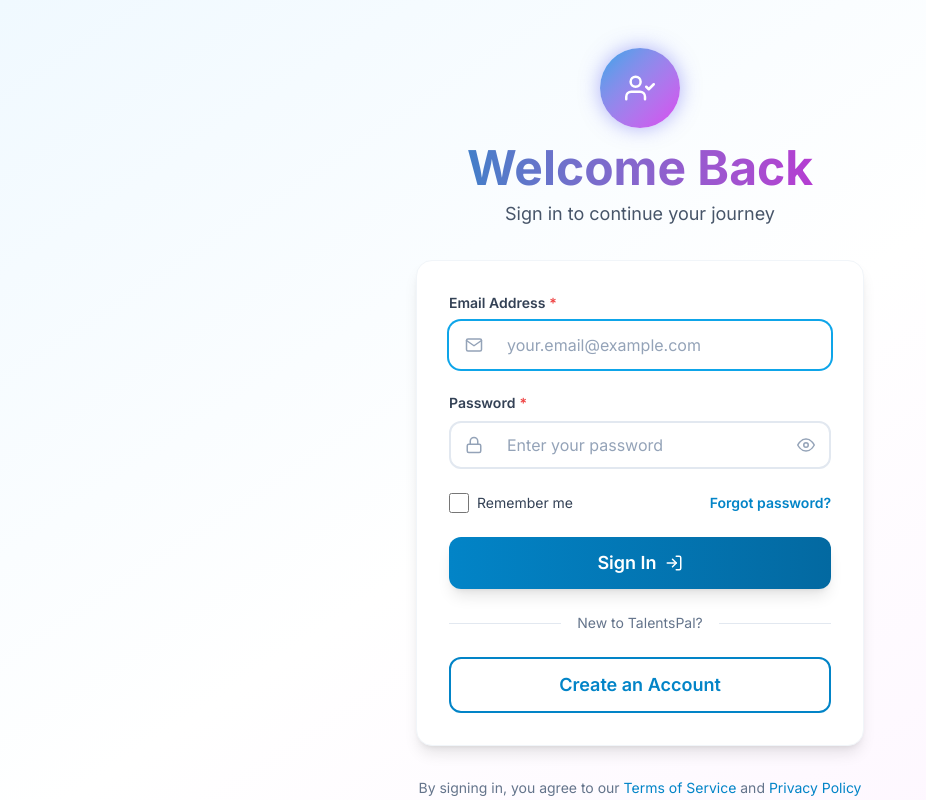
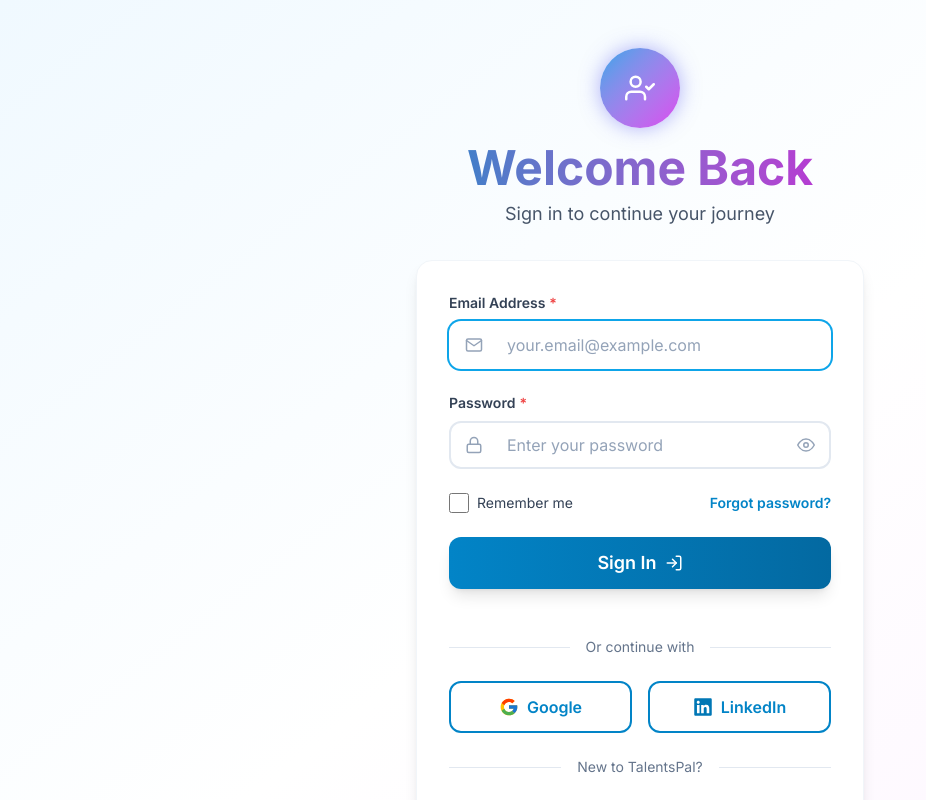
Before and after one commit to TalentsPal/TalentsPal, a Next.js app in the folder frontend/: page /login in a window 1280 px wide. Shown: the top 800 px of the page, without its empty margins (0-926 px from the left). Built offline with nearby package versions, Linux system fonts and the light colour scheme.

Commit message:
Fix(frontend): update login page.tsx

```diff
--- a/frontend/src/app/login/page.tsx
+++ b/frontend/src/app/login/page.tsx
@@ -5,6 +5,8 @@ import Link from 'next/link';
 import { useRouter } from 'next/navigation';
 import { motion } from 'framer-motion';
 import { FiMail, FiLock, FiLogIn, FiUserCheck } from 'react-icons/fi';
+import { FcGoogle } from 'react-icons/fc';
+import { FaLinkedin } from 'react-icons/fa';
 import Input from '@/components/ui/Input';
 import Button from '@/components/ui/Button';
 import { LoginFormData, FormErrors, UserRole } from '@/types';
@@ -196,6 +198,41 @@ export default function LoginPage() {
               Sign In
             </Button>
 
+            {/* Social Login */}
+            <div className="mt-6">
+              <div className="relative mb-6">
+                <div className="absolute inset-0 flex items-center">
+                  <div className="w-full border-t border-dark-200 dark:border-dark-700" />
+                </div>
+                <div className="relative flex justify-center text-sm">
+                  <span className="px-4 bg-white dark:bg-dark-900 text-dark-500 dark:text-dark-400">
+                    Or continue with
+                  </span>
+                </div>
+              </div>
+
+              <div className="grid grid-cols-2 gap-4">
+                <Button
+                  type="button"
+                  variant="outline"
+                  className="w-full hover:bg-gray-50 dark:hover:bg-dark-800 transition-colors duration-200"
+                  leftIcon={<FcGoogle className="text-xl" />}
+                  onClick={() => { }}
+                >
+                  Google
+                </Button>
+                <Button
+                  type="button"
+                  variant="outline"
+                  className="w-full hover:bg-gray-50 dark:hover:bg-dark-800 transition-colors duration-200"
+                  leftIcon={<FaLinkedin className="text-xl text-[#0077b5]" />}
+                  onClick={() => { }}
+                >
+                  LinkedIn
+                </Button>
+              </div>
+            </div>
+
             {/* Divider */}
             <div className="relative">
               <div className="absolute inset-0 flex items-center">
```
